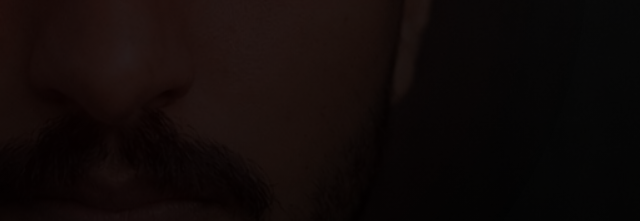
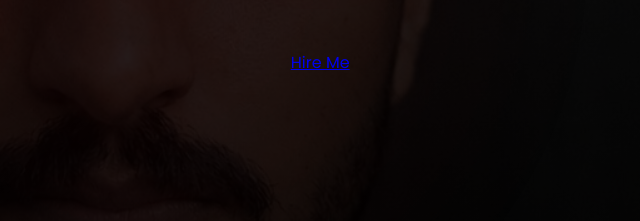
Before and after one commit to 009622/gra-edits-by-akmal, a plain HTML site: page index.html in a window 1280 px wide. Shown: the part 437-658 px from the top of the page, 491-1131 px from the left. Drawn offline with nearby package versions, Linux system fonts and the light colour scheme.

Commit message:
index.html

```diff
--- a/index.html
+++ b/index.html
@@ -48,6 +48,14 @@
             <button class="showreel-btn">
                 ▶ Watch Showreel
             </button>
+            <a
+   href="https://wa.me/923143576406?text=Hi%20GRA_EDITZ%2C%20I%20want%20to%20hire%20you."
+   target="_blank"
+   class="hire-btn">
+
+   Hire Me
+
+</a>
 
         </div>
 
```
